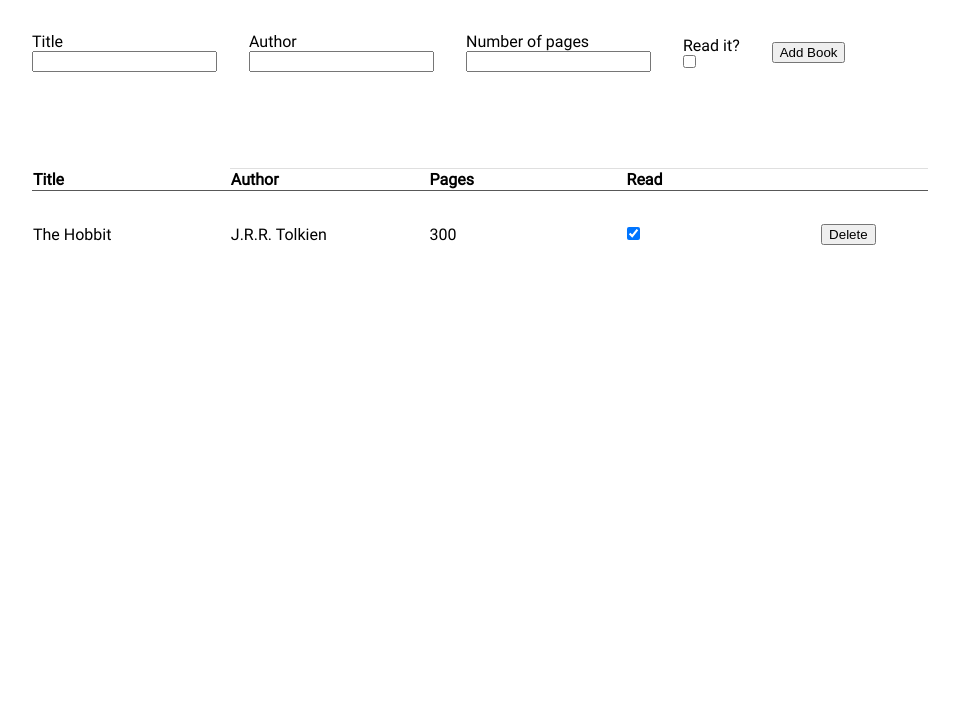
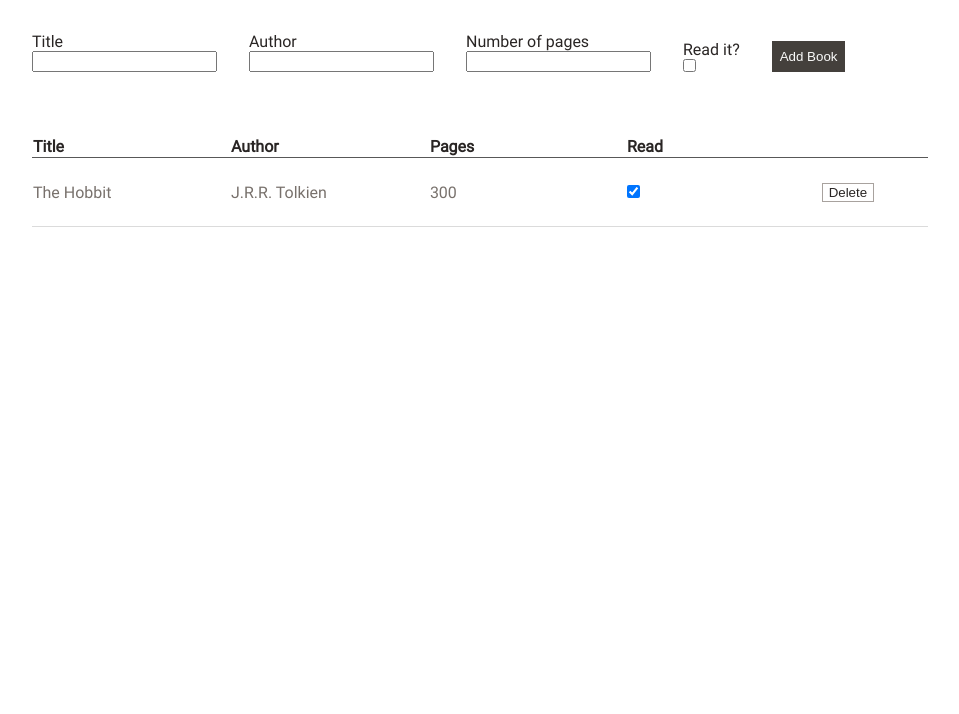
Before and after one commit to Lilith-debug/library, a plain HTML site: page index.html in a window 1280 px wide. Shown: the part 86-800 px from the top of the page, without its empty margins (224-1183 px from the left). Drawn offline with Linux system fonts and the light colour scheme.

Commit message:
Style buttons and text colors

```diff
--- a/script.js
+++ b/script.js
@@ -77,7 +77,6 @@ const submit = document.querySelector(".submit");
 
 submit.addEventListener("click", () => {
     let newBook = new Book(bookTitle.value, bookAuthor.value, bookPages.value, bookRead.checked);
-    console.log(newBook.read);
     addBookToLibrary(newBook);
     createBookTable();
 })
--- a/style.css
+++ b/style.css
@@ -20,15 +20,14 @@ body {
 .header {
     align-self: flex-start;
     padding: 32px 64px 48px 256px;
-
-
+    color: hsl(12, 6.5%, 15.1%);
 }
 
 #book-form {
     display: flex;
     justify-content: start;
     gap: 32px;
-    align-items: center;
+    align-items: flex-end;
     padding-left: 256px;
 }
 
@@ -36,6 +35,10 @@ body {
     display: flex;
     flex-direction: column;
     align-items: flex-start;
+}
+
+label {
+    color: hsl(12, 6.5%, 15.1%);
 }
 
 .library {
@@ -46,8 +49,7 @@ body {
 }
 
 table {
-    border-collapse: separate;
-    border-spacing: 0 32px;
+    border-collapse: collapse;
     width: 56rem;
 }
 
@@ -60,10 +62,31 @@ col.delete {
 }
 
 th {
+    color: hsl(12, 6.5%, 15.1%);
     text-align: left;
     border-bottom: 1px solid rgb(88, 88, 88);
 }
 
-th+th {
-    border-top: 1px solid rgba(88, 88, 88, 0.192);
+td{
+    color: #78716C;
+    border-bottom: 1px solid rgba(88, 88, 88, 0.212);
+    padding-top: 24px;
+    padding-bottom: 24px;
 }
+
+button {
+    cursor: pointer;
+}
+
+button.submit{
+    color: hsl(60, 9.1%, 97.8%);
+    border: none;
+    background-color: hsl(30, 6.3%, 25.1%);
+    padding: 8px;
+}
+
+button.delete{
+    border: 1px solid hsl(24, 5.4%, 63.9%);
+    background: none;
+    color: hsl(12, 6.5%, 15.1%);
+}
```
